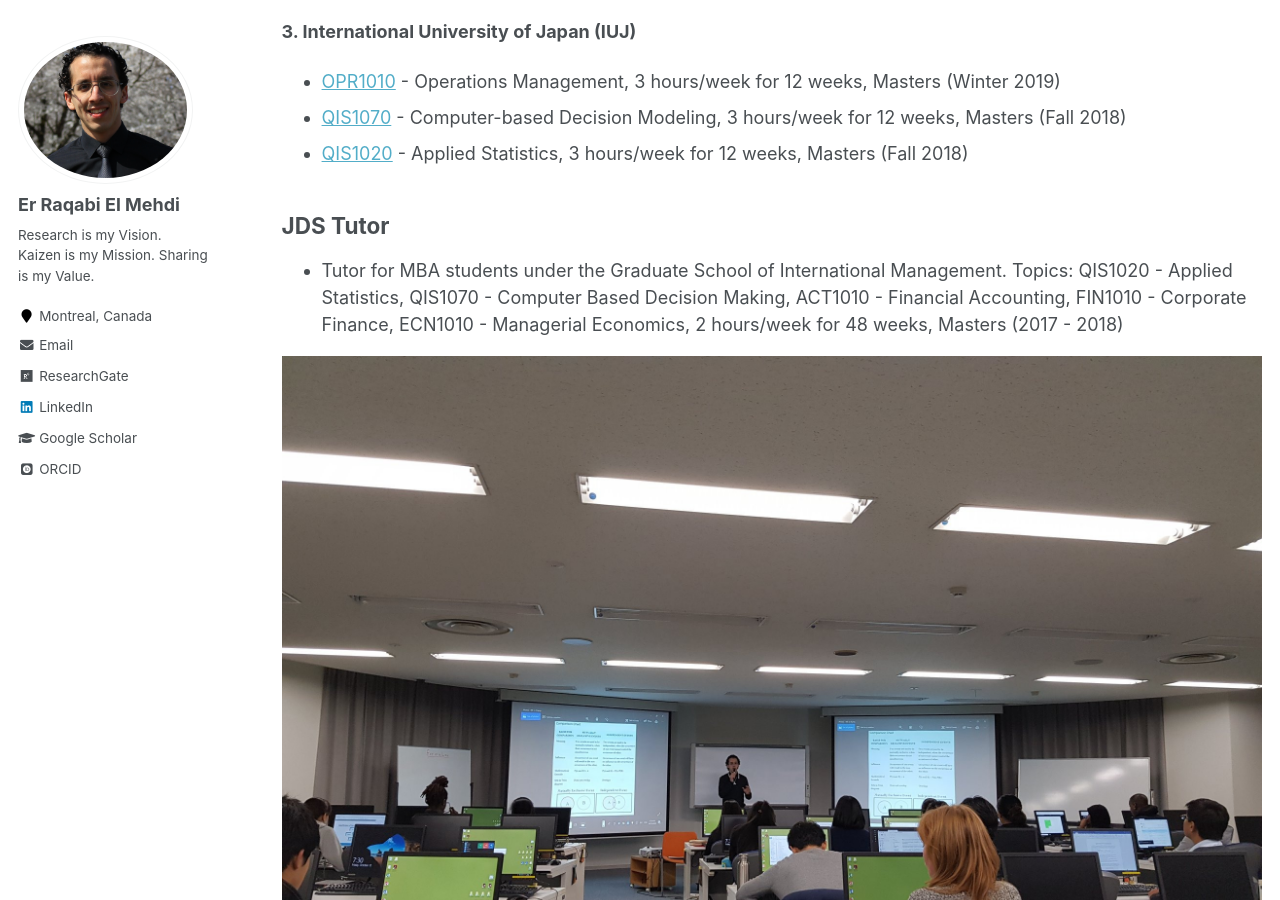
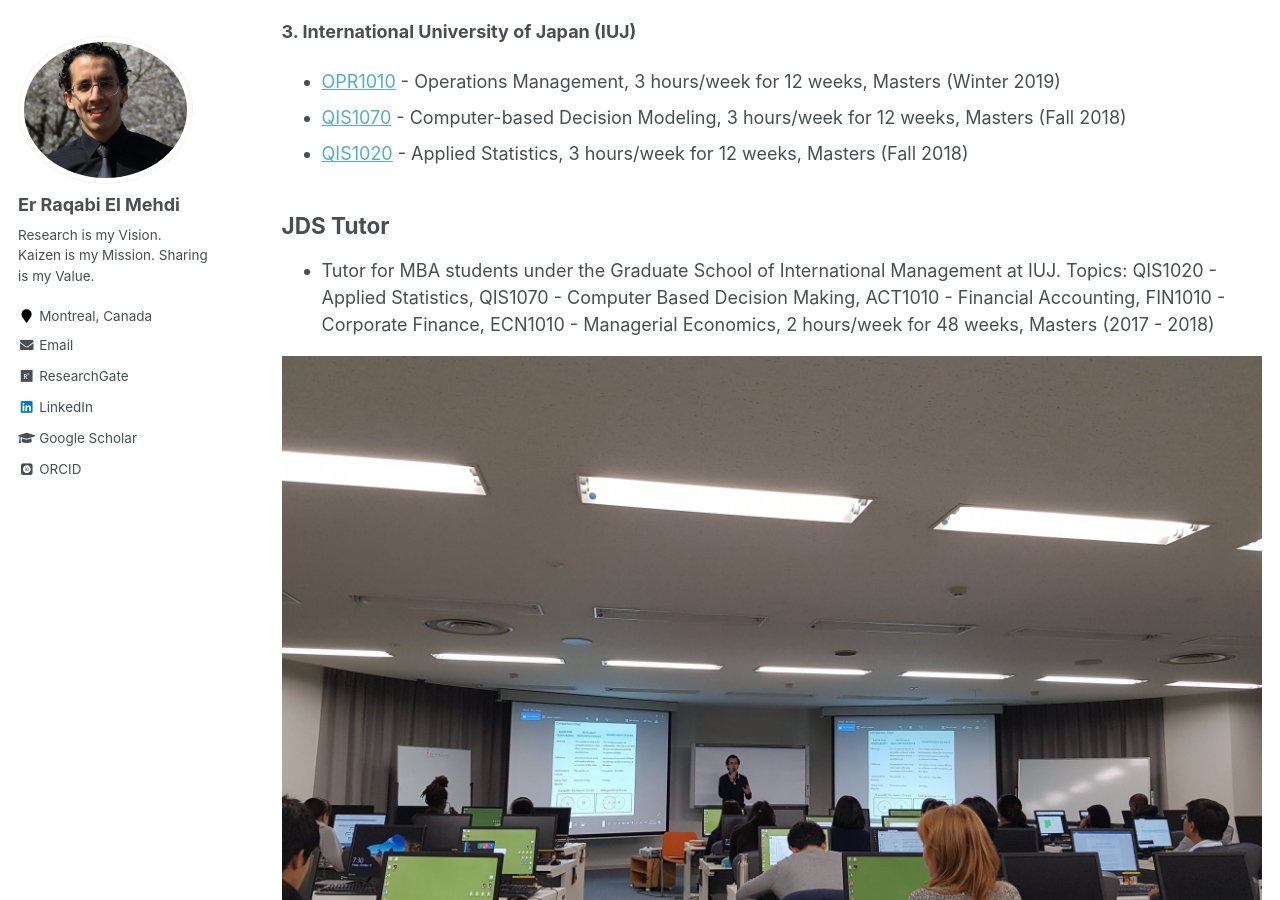
Before and after one commit to RqbMedi/rqbmedi.github.io, a Jekyll site: the page built from _pages/teaching.md, in a window 1280 px wide and 900 px high, scrolled down 489 px. Built offline with Jekyll 4.4.1, drawn with Linux system fonts in a browser that asks for light colours; some web fonts are replaced.

Commit message:
Update teaching.md

```diff
--- a/_pages/teaching.md
+++ b/_pages/teaching.md
@@ -23,6 +23,6 @@ Teaching Assistant
 
 JDS Tutor
 ------
- - Tutor for MBA students under the Graduate School of International Management. Topics: QIS1020 - Applied Statistics, QIS1070 - Computer Based Decision Making, ACT1010 - Financial Accounting, FIN1010 - Corporate Finance, ECN1010 - Managerial Economics, 2 hours/week for 48 weeks, Masters (2017 - 2018)
+ - Tutor for MBA students under the Graduate School of International Management at IUJ. Topics: QIS1020 - Applied Statistics, QIS1070 - Computer Based Decision Making, ACT1010 - Financial Accounting, FIN1010 - Corporate Finance, ECN1010 - Managerial Economics, 2 hours/week for 48 weeks, Masters (2017 - 2018)
 
  ![Teaching Assistant IUJ](http://rqbmedi.github.io/images/8_Teaching_Assistant.jpeg)
```
